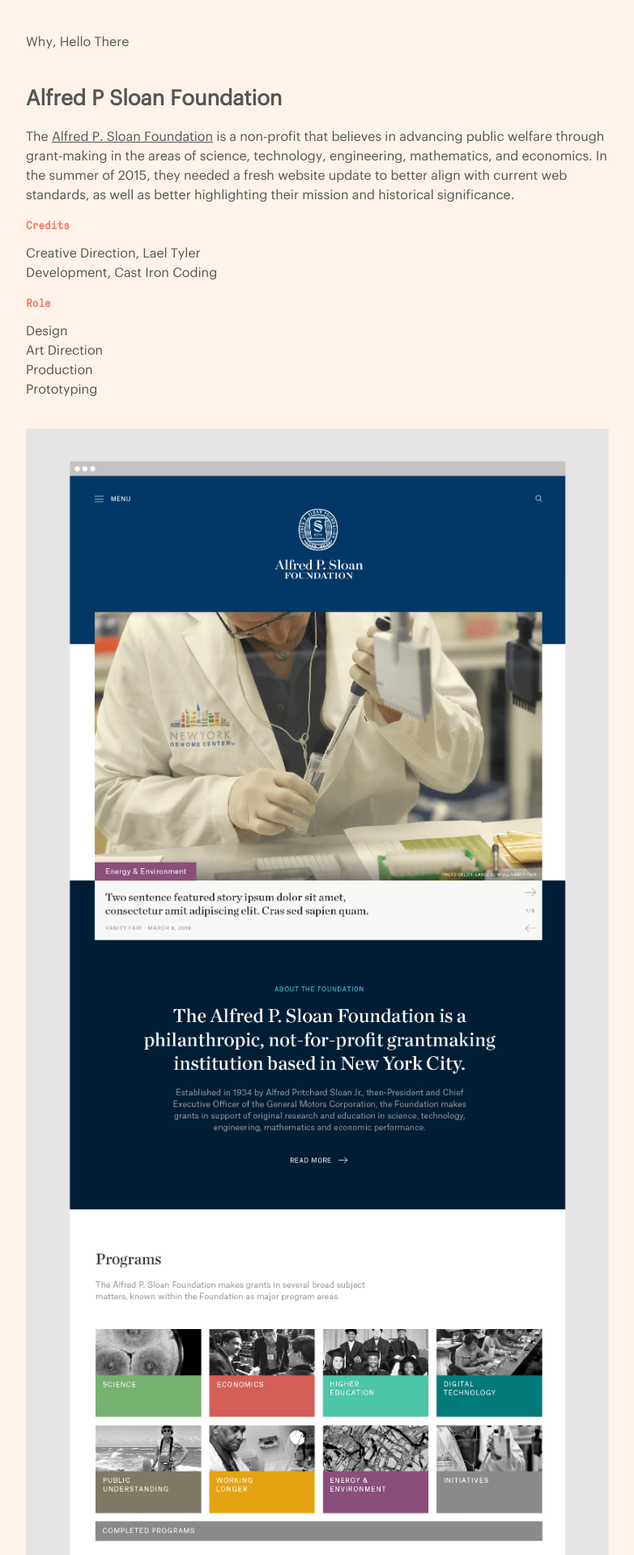
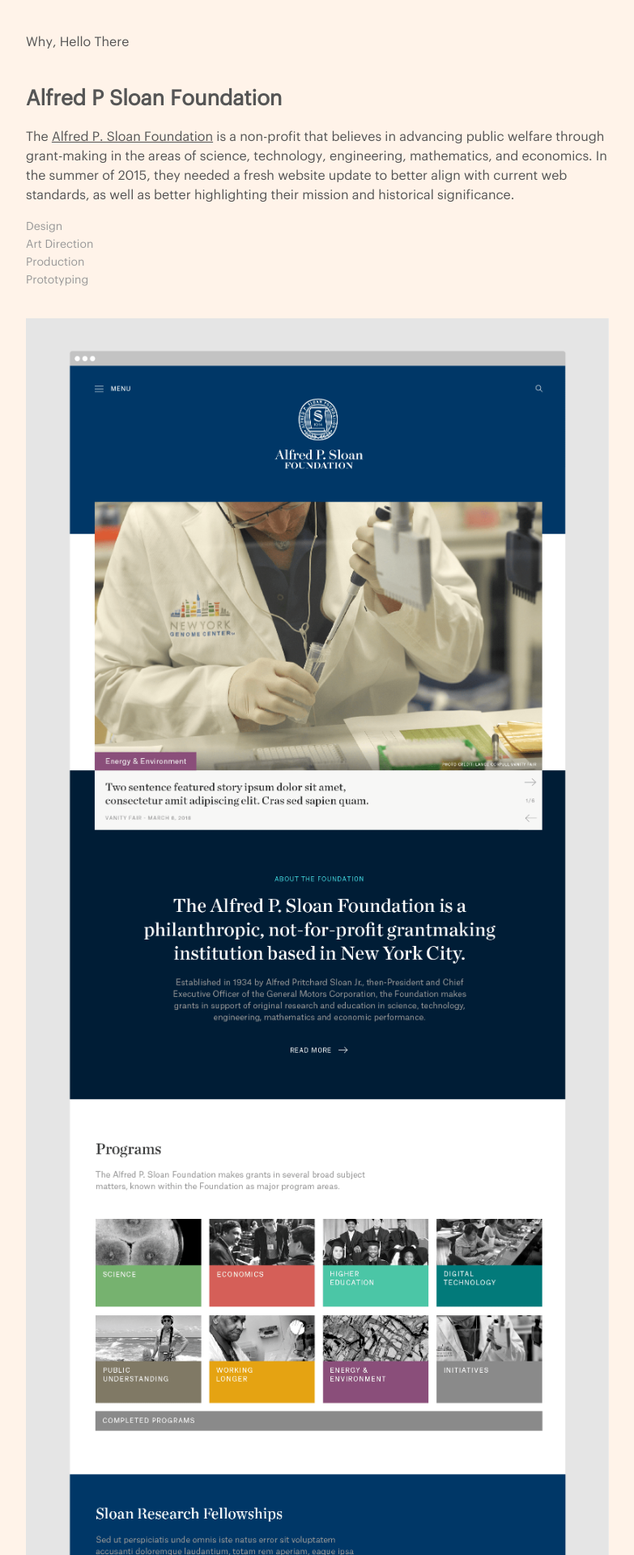
Before and after one commit to jonaschafer/jonaschafer.github.io, a Jekyll site: the page built from collections/_work/sloan.md, in a window 1280 px wide. Shown: the top 1920 px of the page at 81% size, without its empty margins (248-1031 px from the left). Built offline with Jekyll 4.4.1, drawn with Linux system fonts in a browser that asks for light colours.

Commit message:
changed color of ul, removed credits and h6 from work project

```diff
--- a/assets/stylesheets/core/_layout.scss
+++ b/assets/stylesheets/core/_layout.scss
@@ -55,10 +55,12 @@
   list-style: none;
   // padding-left: 20px;
   padding: 0;
+  color: $grey-light;
 }
 
 li {
-	line-height: 24px;
+  font-size: 14px;
+	line-height: 22px;
 
 }
 
--- a/collections/_work/sloan.md
+++ b/collections/_work/sloan.md
@@ -7,13 +7,6 @@
 
 The <a href="https://sloan.org/" target="_blank">Alfred P. Sloan Foundation</a> is a non-profit that believes in advancing public welfare through grant-making in the areas of science, technology, engineering, mathematics, and economics. In the summer of 2015, they needed a fresh website update to better align with current web standards, as well as better highlighting their mission and historical significance.
 
-###### Credits
-<ul>
-  <li>Creative Direction, Lael Tyler</li>
-  <li>Development, Cast Iron Coding</li>
-</ul>
-
-###### Role
 <ul>
   <li>Design</li>
   <li>Art Direction</li>
@@ -21,6 +14,7 @@
   <li>Prototyping</li>
 </ul>
 
+
 ![](/assets/images/sloan/sloan-1.png)
 ![](/assets/images/sloan/sloan-2.png)
 ![](/assets/images/sloan/sloan-3.png)
```
